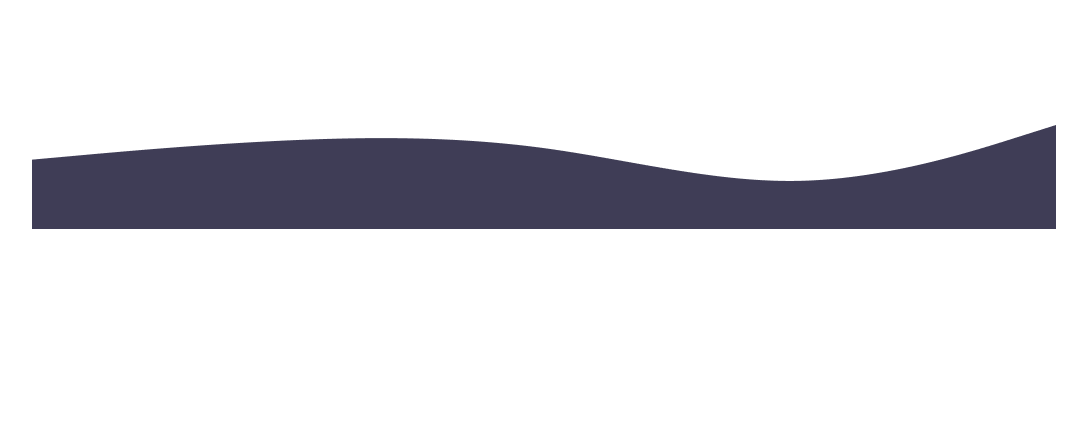
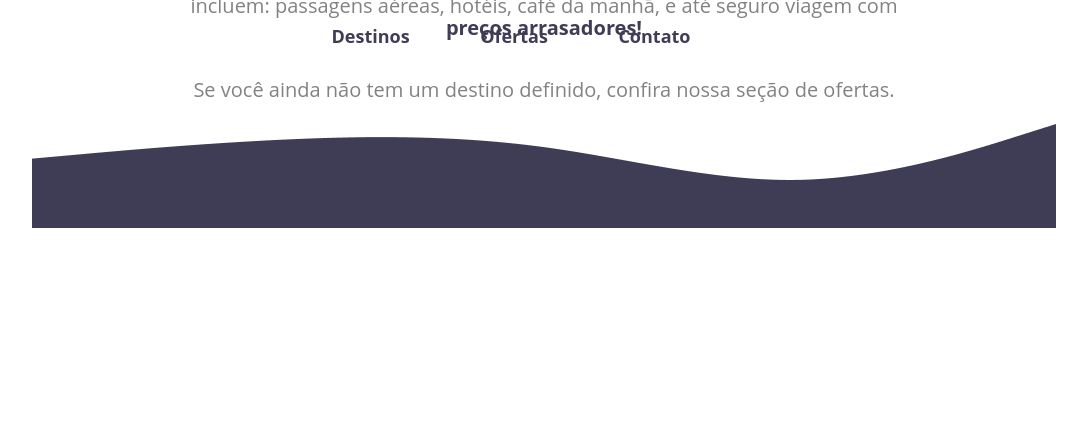
Before and after one commit to Guspato/Desafio-RocketSeat, a plain HTML site: page index.html in a window 1280 px wide. Shown: the part 572-1000 px from the top of the page, without its empty margins (96-1183 px from the left). Before the commit the page ends 864 px from the top, so only its background shows below. Drawn offline with Linux system fonts and the light colour scheme; a web font is replaced by a local one.

Commit message:
ajustes css

```diff
--- a/style.css
+++ b/style.css
@@ -4,7 +4,7 @@ body {
   font-family: "Climate Crisis", cursive;
   font-family: "Inter", sans-serif;
   text-align: center;
-  margin-top: 64px;
+  margin-top: 200px;
   height: 100vh;
   overflow: hidden;
   position: relative;
@@ -45,7 +45,7 @@ p {
   transform: translateX(-50%);
   bottom: 50px;
   text-align: center;
-  bottom: 200px;
+  bottom: 100px;
   margin-bottom: 0;
 }
 
@@ -62,5 +62,5 @@ p {
 #wave {
   width: 100%;
   position: absolute;
-  bottom: 59px;
+  bottom: 196px;
 }
```
